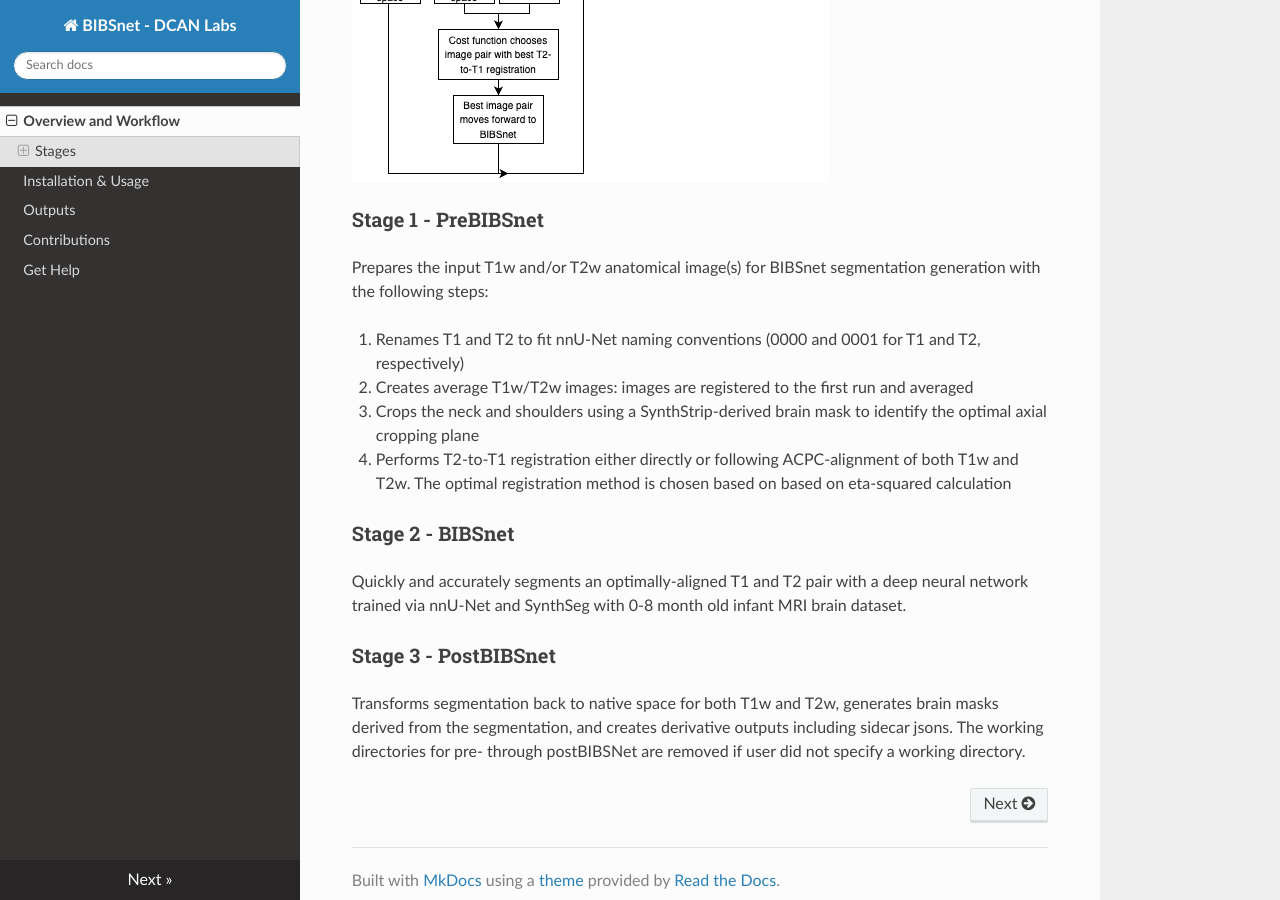
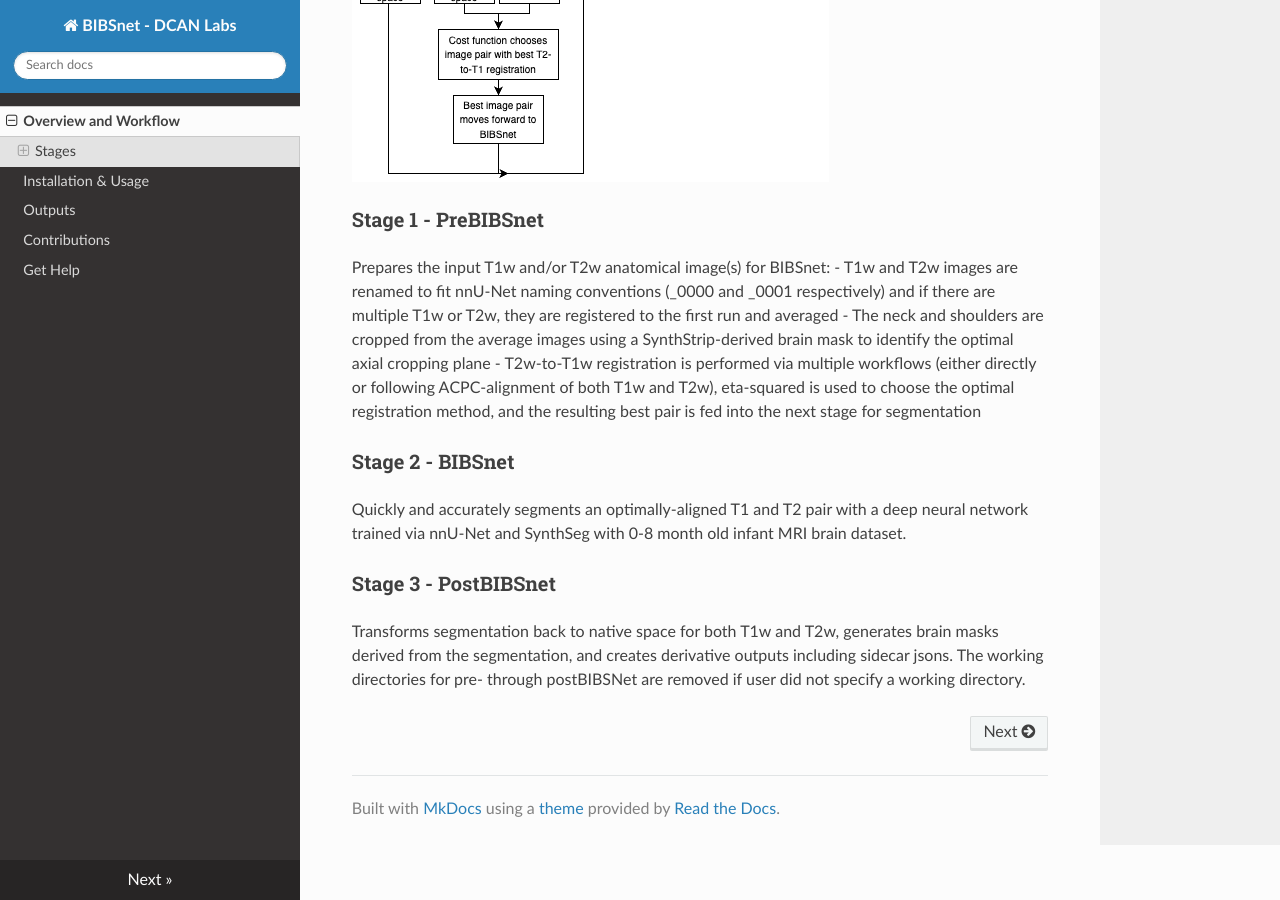
Before and after one commit to DCAN-Labs/BIBSnet, an MkDocs documentation site: the page built from docs/index.md, in a window 1280 px wide and 900 px high, scrolled down 871 px. Built offline with MkDocs 1.6.1, drawn with Linux system fonts in a browser that asks for light colours; nearby versions of some CDN libraries.

Commit message:
Update index.md

```diff
--- a/docs/index.md
+++ b/docs/index.md
@@ -11,12 +11,10 @@ This [BIDS App](https://bids-apps.neuroimaging.io/about/) provides the utility o
 ![BIBSnet - Stages for MRI Processing](BIBSNetWorkflowDiagram.drawio.png)
 
 ### Stage 1 - PreBIBSnet
-Prepares the input T1w and/or T2w anatomical image(s) for BIBSnet segmentation generation with the following steps:
-
-1. Renames T1 and T2 to fit nnU-Net naming conventions (0000 and 0001 for T1 and T2, respectively)
-2. Creates average T1w/T2w images: images are registered to the first run and averaged
-3. Crops the neck and shoulders using a SynthStrip-derived brain mask to identify the optimal axial cropping plane
-4. Performs T2-to-T1 registration either directly or following ACPC-alignment of both T1w and T2w. The optimal registration method is chosen based on based on eta-squared calculation
+Prepares the input T1w and/or T2w anatomical image(s) for BIBSnet:
+- T1w and T2w images are renamed to fit nnU-Net naming conventions (_0000 and _0001 respectively) and if there are multiple T1w or T2w, they are registered to the first run and averaged
+- The neck and shoulders are cropped from the average images using a SynthStrip-derived brain mask to identify the optimal axial cropping plane
+- T2w-to-T1w registration is performed via multiple workflows (either directly or following ACPC-alignment of both T1w and T2w), eta-squared is used to choose the optimal registration method, and the resulting best pair is fed into the next stage for segmentation
 
 ### Stage 2 - BIBSnet
 Quickly and accurately segments an optimally-aligned T1 and T2 pair with a deep neural network trained via nnU-Net and SynthSeg with 0-8 month old infant MRI brain dataset.
```
